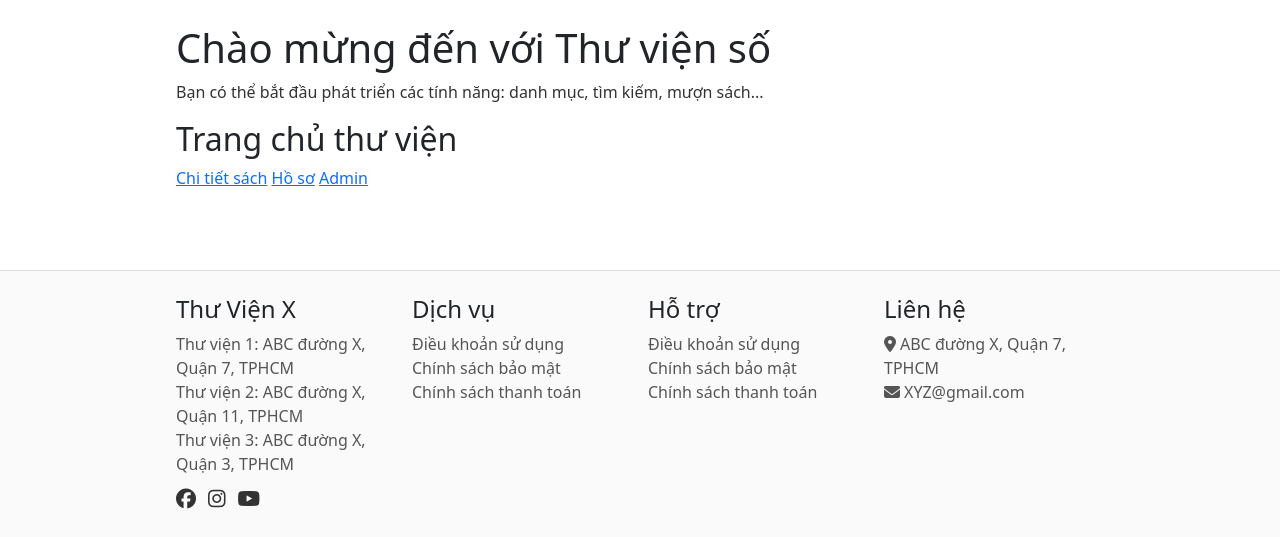
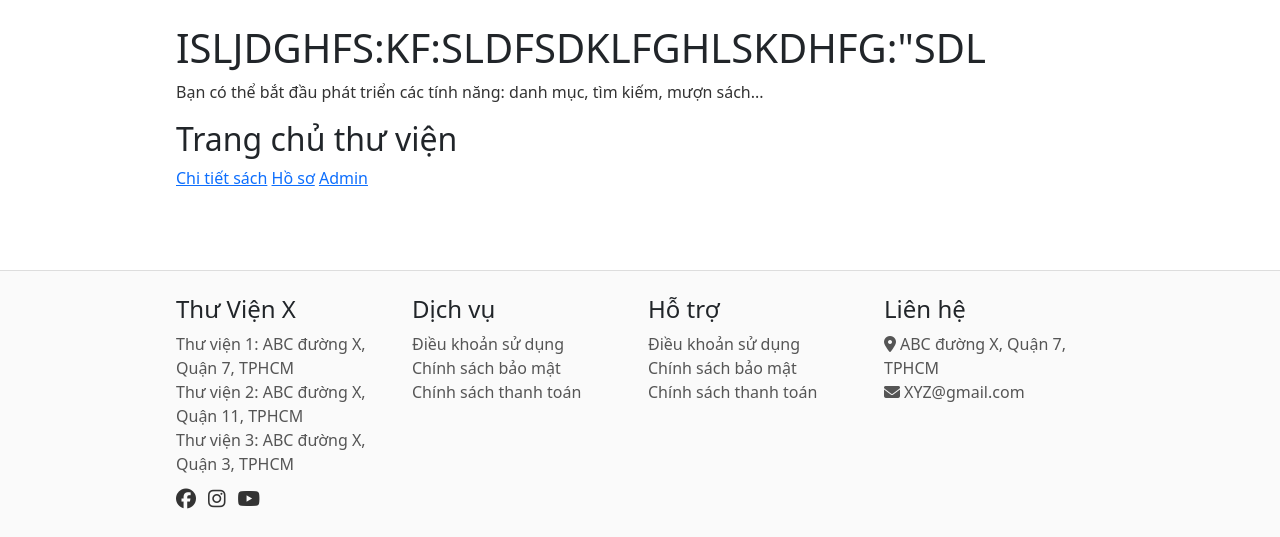
Before and after one commit to HieuLT24/DigitalLibrary, a Flask app: page / in a window 1280 px wide. Shown: the part 68-605 px from the top of the page. Run offline with Flask 3, Linux system fonts and the light colour scheme.

Commit message:
test ci cd

```diff
--- a/DL/templates/index.html
+++ b/DL/templates/index.html
@@ -3,7 +3,7 @@
 {% block title %}Trang chủ - Thư viện số{% endblock %}
 
 {% block content %}
-<h1>Chào mừng đến với Thư viện số</h1>
+<h1>ISLJDGHFS:KF:SLDFSDKLFGHLSKDHFG:"SDL</h1>
 <p>Bạn có thể bắt đầu phát triển các tính năng: danh mục, tìm kiếm, mượn sách...</p>
 <h2>Trang chủ thư viện</h2>
 <p>
```
